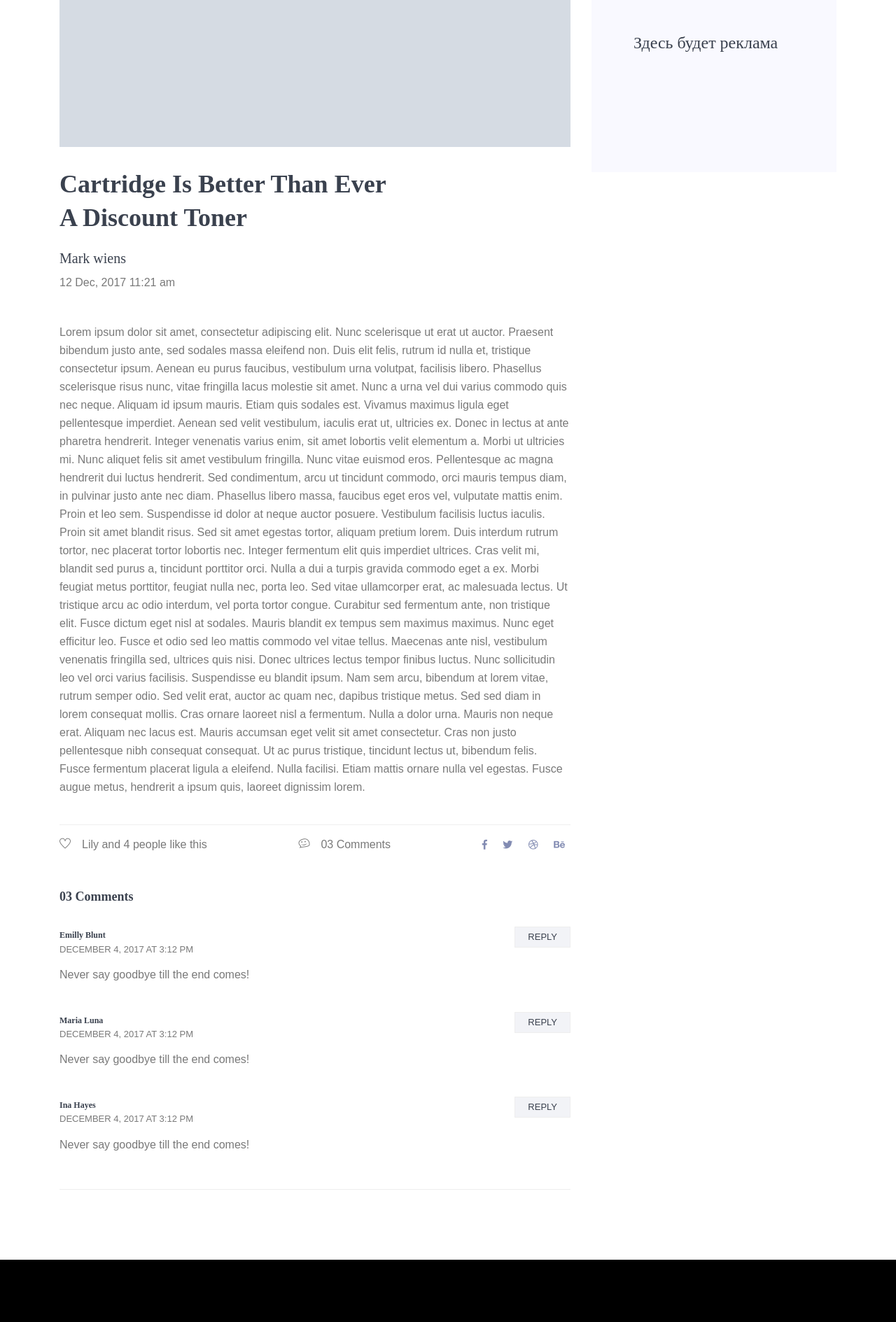
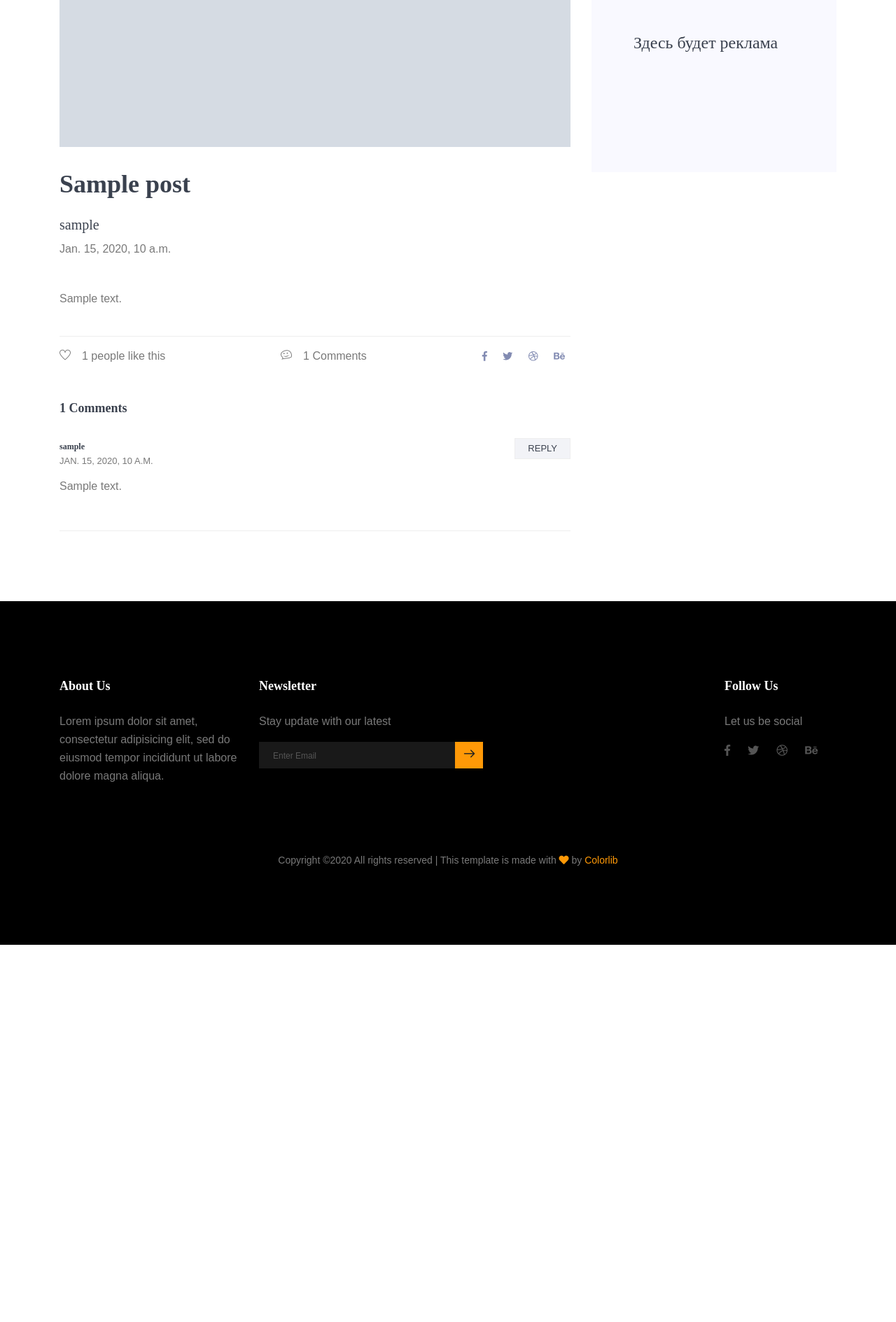
Before and after one commit to stikbomb/verstka_les2, a Django app: a page that uses templates/blog-details.html in a window 1280 px wide. Shown: the part 922-2811 px from the top of the page at 70% size. After the commit the page ends 2272 px from the top, so only its background shows below. Run offline with Django 3.2, Linux system fonts and the light colour scheme; tables that the repository leaves empty hold one stand-in row (values such as "Sample post"); grey boxes marked "Sample" are stand-in pictures; parts of the project's set-up code (start-up, migrations or seed data) failed here and were passed over; some libraries are stand-ins or nearby versions.

Commit message:
Render post from context

```diff
--- a/templates/blog-details.html
+++ b/templates/blog-details.html
@@ -74,55 +74,24 @@
                     {% else %}
                         <img class="card-img rounded-0" src="{%  static 'img/banner/blog.png'%}" alt="">
                     {% endif %}
-                    <a href="#"><h4>Cartridge Is Better Than Ever <br/> A Discount Toner</h4></a>
+                    <a href="#"><h4>{{ post.title }}</h4></a>
                     <div class="user_details">
                         <div class="mt-sm-0 mt-3">
                             <div class="media">
                                 <div class="media-body">
-                                    <h5>Mark wiens</h5>
-                                    <p>12 Dec, 2017 11:21 am</p>
+                                    <h5>{{ post.author }}</h5>
+                                    <p>{{ post.published_at }}</p>
                                 </div>
                             </div>
                         </div>
                     </div>
-                    <p>Lorem ipsum dolor sit amet, consectetur adipiscing elit. Nunc scelerisque ut erat ut auctor.
-                        Praesent bibendum justo ante, sed sodales massa eleifend non. Duis elit felis, rutrum id nulla
-                        et, tristique consectetur ipsum. Aenean eu purus faucibus, vestibulum urna volutpat, facilisis
-                        libero. Phasellus scelerisque risus nunc, vitae fringilla lacus molestie sit amet. Nunc a urna
-                        vel dui varius commodo quis nec neque. Aliquam id ipsum mauris. Etiam quis sodales est.
-
-                        Vivamus maximus ligula eget pellentesque imperdiet. Aenean sed velit vestibulum, iaculis erat
-                        ut, ultricies ex. Donec in lectus at ante pharetra hendrerit. Integer venenatis varius enim, sit
-                        amet lobortis velit elementum a. Morbi ut ultricies mi. Nunc aliquet felis sit amet vestibulum
-                        fringilla. Nunc vitae euismod eros. Pellentesque ac magna hendrerit dui luctus hendrerit. Sed
-                        condimentum, arcu ut tincidunt commodo, orci mauris tempus diam, in pulvinar justo ante nec
-                        diam. Phasellus libero massa, faucibus eget eros vel, vulputate mattis enim. Proin et leo sem.
-                        Suspendisse id dolor at neque auctor posuere. Vestibulum facilisis luctus iaculis. Proin sit
-                        amet blandit risus. Sed sit amet egestas tortor, aliquam pretium lorem. Duis interdum rutrum
-                        tortor, nec placerat tortor lobortis nec.
-
-                        Integer fermentum elit quis imperdiet ultrices. Cras velit mi, blandit sed purus a, tincidunt
-                        porttitor orci. Nulla a dui a turpis gravida commodo eget a ex. Morbi feugiat metus porttitor,
-                        feugiat nulla nec, porta leo. Sed vitae ullamcorper erat, ac malesuada lectus. Ut tristique arcu
-                        ac odio interdum, vel porta tortor congue. Curabitur sed fermentum ante, non tristique elit.
-
-                        Fusce dictum eget nisl at sodales. Mauris blandit ex tempus sem maximus maximus. Nunc eget
-                        efficitur leo. Fusce et odio sed leo mattis commodo vel vitae tellus. Maecenas ante nisl,
-                        vestibulum venenatis fringilla sed, ultrices quis nisi. Donec ultrices lectus tempor finibus
-                        luctus. Nunc sollicitudin leo vel orci varius facilisis. Suspendisse eu blandit ipsum. Nam sem
-                        arcu, bibendum at lorem vitae, rutrum semper odio. Sed velit erat, auctor ac quam nec, dapibus
-                        tristique metus. Sed sed diam in lorem consequat mollis. Cras ornare laoreet nisl a fermentum.
-
-                        Nulla a dolor urna. Mauris non neque erat. Aliquam nec lacus est. Mauris accumsan eget velit sit
-                        amet consectetur. Cras non justo pellentesque nibh consequat consequat. Ut ac purus tristique,
-                        tincidunt lectus ut, bibendum felis. Fusce fermentum placerat ligula a eleifend. Nulla facilisi.
-                        Etiam mattis ornare nulla vel egestas. Fusce augue metus, hendrerit a ipsum quis, laoreet
-                        dignissim lorem.</p>
+                    <p>{{ post.text }}</p>
                     <div class="news_d_footer flex-column flex-sm-row">
-                        <a href="#"><span class="align-middle mr-2"><i class="ti-heart"></i></span>Lily and 4 people
-                            like this</a>
+                        <a href="#"><span class="align-middle mr-2">
+                            <i class="ti-heart"></i></span>{{ post.likes_amount }} people like this</a>
                         <a class="justify-content-sm-center ml-sm-auto mt-sm-0 mt-2" href="#"><span
-                                class="align-middle mr-2"><i class="ti-themify-favicon"></i></span>03 Comments</a>
+                                class="align-middle mr-2">
+                            <i class="ti-themify-favicon"></i></span>{{ post.comments|length }} Comments</a>
                         <div class="news_socail ml-sm-auto mt-sm-0 mt-2">
                             <a href="#"><i class="fab fa-facebook-f"></i></a>
                             <a href="#"><i class="fab fa-twitter"></i></a>
@@ -134,15 +103,16 @@
 
 
                 <div class="comments-area">
-                    <h4>03 Comments</h4>
+                    <h4>{{ post.comments|length }} Comments</h4>
+                    {% for comment in post.comments %}
                     <div class="comment-list">
                         <div class="single-comment justify-content-between d-flex">
                             <div class="user justify-content-between d-flex">
                                 <div class="desc">
-                                    <h5><a href="#">Emilly Blunt</a></h5>
-                                    <p class="date">December 4, 2017 at 3:12 pm </p>
+                                    <h5><a href="#">{{ comment.author }}</a></h5>
+                                    <p class="date">{{ comment.published_at }}</p>
                                     <p class="comment">
-                                        Never say goodbye till the end comes!
+                                        {{ comment.text }}
                                     </p>
                                 </div>
                             </div>
@@ -151,38 +121,8 @@
                             </div>
                         </div>
                     </div>
-                    <div class="comment-list">
-                        <div class="single-comment justify-content-between d-flex">
-                            <div class="user justify-content-between d-flex">
-                                <div class="desc">
-                                    <h5><a href="#">Maria Luna</a></h5>
-                                    <p class="date">December 4, 2017 at 3:12 pm </p>
-                                    <p class="comment">
-                                        Never say goodbye till the end comes!
-                                    </p>
-                                </div>
-                            </div>
-                            <div class="reply-btn">
-                                <a href="" class="btn-reply text-uppercase">reply</a>
-                            </div>
-                        </div>
-                    </div>
-                    <div class="comment-list">
-                        <div class="single-comment justify-content-between d-flex">
-                            <div class="user justify-content-between d-flex">
-                                <div class="desc">
-                                    <h5><a href="#">Ina Hayes</a></h5>
-                                    <p class="date">December 4, 2017 at 3:12 pm </p>
-                                    <p class="comment">
-                                        Never say goodbye till the end comes!
-                                    </p>
-                                </div>
-                            </div>
-                            <div class="reply-btn">
-                                <a href="" class="btn-reply text-uppercase">reply</a>
-                            </div>
-                        </div>
-                    </div>
+                    {% endfor %}
+
                 </div>
             </div>
 
```
